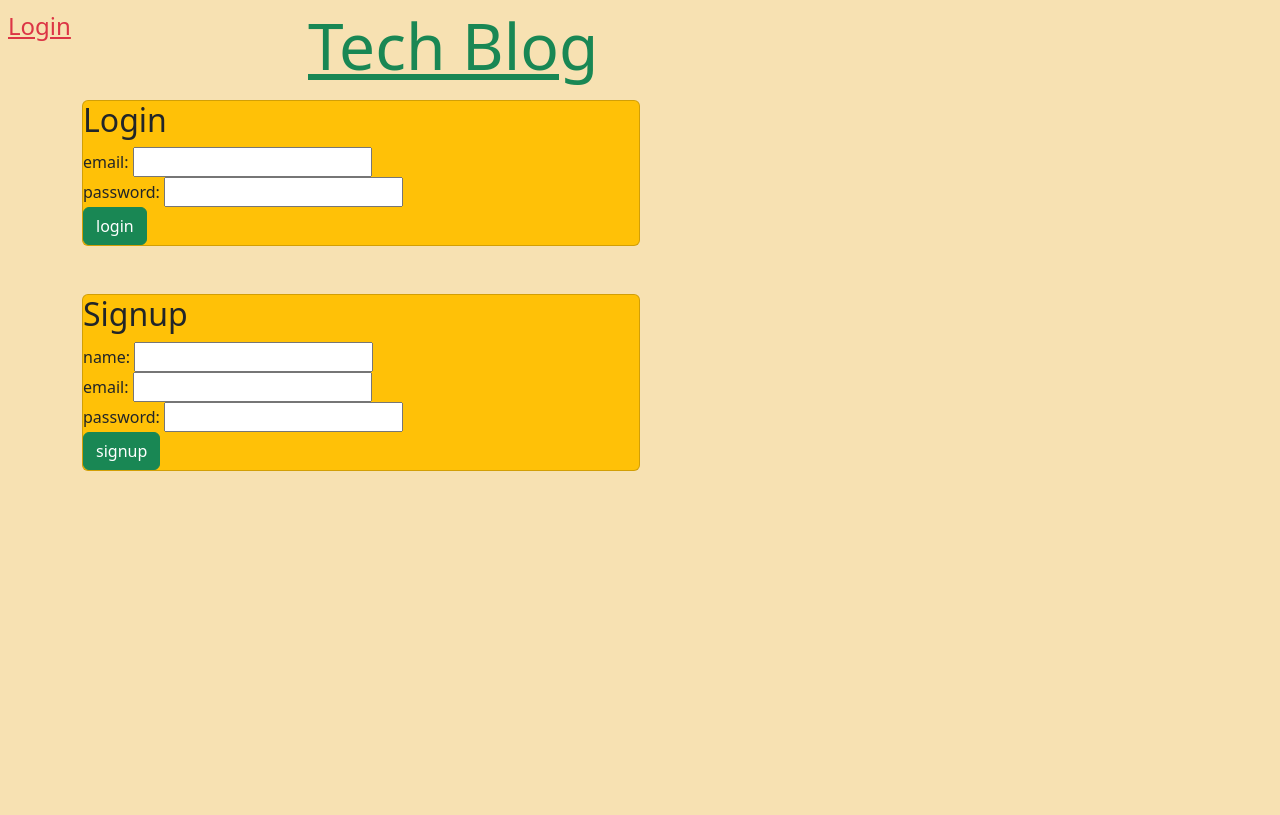
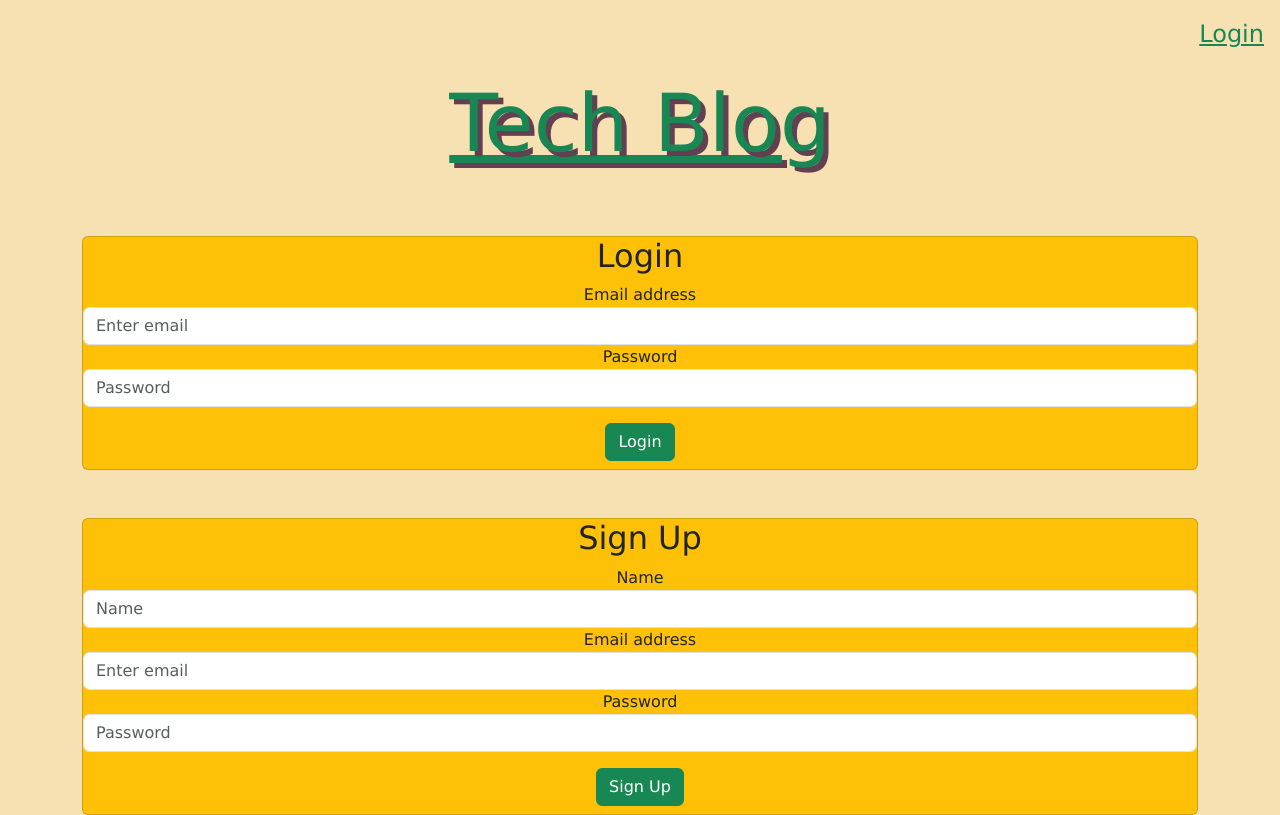
Before and after one commit to marbfree/Tech-Blog, a Node server app: page /login in a window 1280 px wide. Before the commit the page ends 471 px from the top, so only its background shows below. Run offline with Node 20, Linux system fonts and the light colour scheme; some libraries are stand-ins or nearby versions.

Commit message:
finished styling

```diff
--- a/public/css/style.css
+++ b/public/css/style.css
@@ -1,14 +1,12 @@
 body {
     background-color: rgb(247, 225, 178);
+    font-family:'Lucida Sans', 'Lucida Sans Regular', 'Lucida Grande', 'Lucida Sans Unicode', Geneva, Verdana, sans-serif
 
 }
 
 h1 {
-    text-align: center;
-    font-size: 4em;
-    position: absolute;
-    margin-left: 300px;
-    display: block;
+    font-size: 5em;
+    text-shadow: 5px 5px 0 #623f51;
 }
 
 nav {
--- a/views/blog.handlebars
+++ b/views/blog.handlebars
@@ -1,4 +1,4 @@
-<div class="text-center mt-5">
+<div class="text-center mt-5 card bg-success text-dark">
   <h2>{{title}}</h2>
   <p>{{content}}</p>
   <p>Created by {{user.name}} on {{format_date date_created}}</p>
--- a/views/homepage.handlebars
+++ b/views/homepage.handlebars
@@ -1,9 +1,9 @@
 <!-- Loop over each object in the blog array -->
 {{#each blogs as |blog| }}
-<div class="column mb-4 blog p-2 mt-5">
+<div class="column mb-4 blog card bg-warning p-2 mt-5">
   <div class="col-md-12">
     <h2>
-      <a class="d-flex justify-content-center text-success" href="/blog/{{blog.id}}">{{blog.title}}</a>
+      <a class="d-flex justify-content-center text-dark" href="/blog/{{blog.id}}">{{blog.title}}</a>
     </h2>
     <p class="d-flex justify-content-center">Created by {{user.name}} on {{format_date blog.date_created}}</p>
   </div>
--- a/views/layouts/main.handlebars
+++ b/views/layouts/main.handlebars
@@ -10,21 +10,23 @@
 </head>
 
 <body>
-  <div class="text-warning">
+  <div>
+     <nav class="d-flex justify-content-end">
+        <!-- Conditionally render login or logout links -->
+        {{#if logged_in}}
+        <a class="text-dark m-2" href="/dashboard">Dashboard</a>
+        <a class="text-dark m-2" href="/profile">Create</a>
+        <div class="d-flex justify-content-end">
+        <button class="no-button text-dark bg-warning mr-5" id="logout">Logout</button>
+        </div>
+        {{else}}
+        <a class="text-success p-3 d-flex justify-content-end" href="/login">Login</a>
+        {{/if}}
+      </nav>
     <header class="p-2">
-      <h1>
+      <h1 class="text-center">
         <a class="text-success" href="/">Tech Blog</a>
       </h1>
-      <nav>
-        <!-- Conditionally render login or logout links -->
-        {{#if logged_in}}
-        <a class="text-danger" href="/dashboard">Dashboard</a>
-        <a class="text-danger" href="/profile">Create</a>
-        <button class="no-button text-danger d-flex justify-content-end" id="logout">Logout</button>
-        {{else}}
-        <a class="text-danger" href="/login">Login</a>
-        {{/if}}
-      </nav>
     </header>
     <main class="container container-fluid mt-5">
       <!-- Render the sub layout -->
--- a/views/login.handlebars
+++ b/views/login.handlebars
@@ -1,40 +1,39 @@
-<div class="column mt-5">
-  <div class="col-md-6 mt-5 card bg-warning">
+<div class="column mt-5 text-center">
+  <div class="col-md-12 mt-5 card d-flex justify-content-center bg-warning">
     <h2>Login</h2>
 
     <form class="form login-form">
-      <div class="form-group">
-        <label for="email-login">email:</label>
-        <input class="form-input" type="text" id="email-login" />
+      <div class="form-group text-center">
+        <label for="email-login">Email address</label>
+        <input type="email" class="form-control" id="email-login" aria-describedby="emailHelp"
+          placeholder="Enter email">
       </div>
       <div class="form-group">
-        <label for="password-login">password:</label>
-        <input class="form-input" type="password" id="password-login" />
+        <label for="password-login">Password</label>
+        <input type="password" class="form-control" id="password-login" placeholder="Password">
       </div>
-      <div class="form-group">
-        <button class="btn btn-success d-flex" type="submit">login</button>
-      </div>
+      <button type="submit" class="btn btn-success mt-3 mb-2">Login</button>
     </form>
   </div>
-  <div class="col-md-6 card mt-5 bg-warning">
-    <h2>Signup</h2>
+
+  <div class="col-md-12 card mt-5 bg-warning">
+    <h2>Sign Up</h2>
 
     <form class="form signup-form">
       <div class="form-group">
-        <label for="name-signup">name:</label>
-        <input class="form-input" type="text" id="name-signup" />
+        <label for="name-signup">Name</label>
+        <input type="name1" class="form-control" id="name-signup" placeholder="Name">
+      </div>
+      <div class="form-group text-center">
+        <label for="email-signup">Email address</label>
+        <input type="email1" class="form-control" id="email-signup" aria-describedby="emailHelp"
+          placeholder="Enter email">
       </div>
       <div class="form-group">
-        <label for="email-signup">email:</label>
-        <input class="form-input" type="text" id="email-signup" />
+        <label for="password-signup">Password</label>
+        <input type="password1" class="form-control" id="password-signup" placeholder="Password">
       </div>
-      <div class="form-group">
-        <label for="password-signup">password:</label>
-        <input class="form-input" type="password" id="password-signup" />
-      </div>
-      <div class="form-group">
-        <button class="btn btn-success" type="submit">signup</button>
-      </div>
+      <button type="submit" class="btn btn-success mt-3 mb-2">Sign Up</button>
     </form>
   </div>
 </div>
```
Also changed, not shown: views/dashboard.handlebars (+4 -4 lines), views/profile.handlebars (+9 -9 lines).
